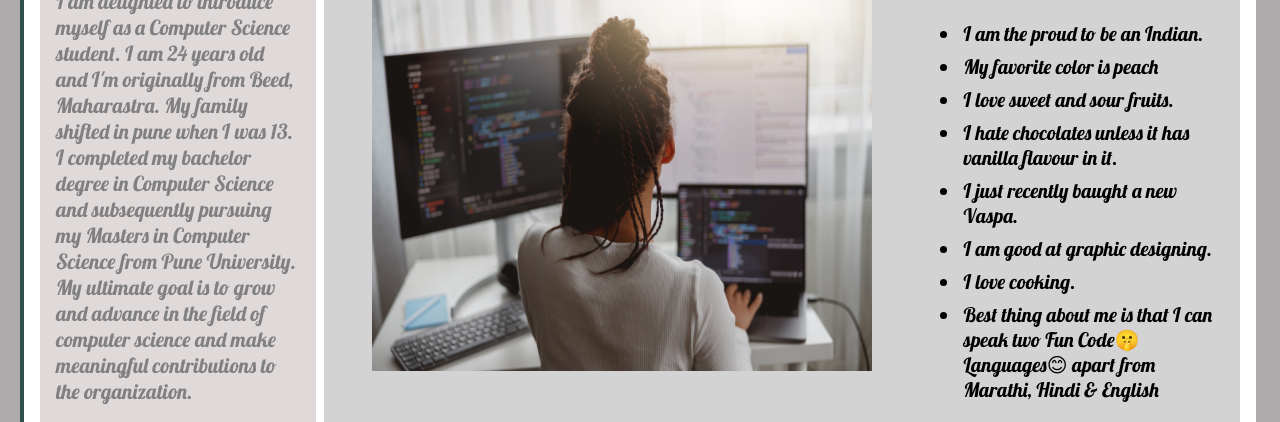
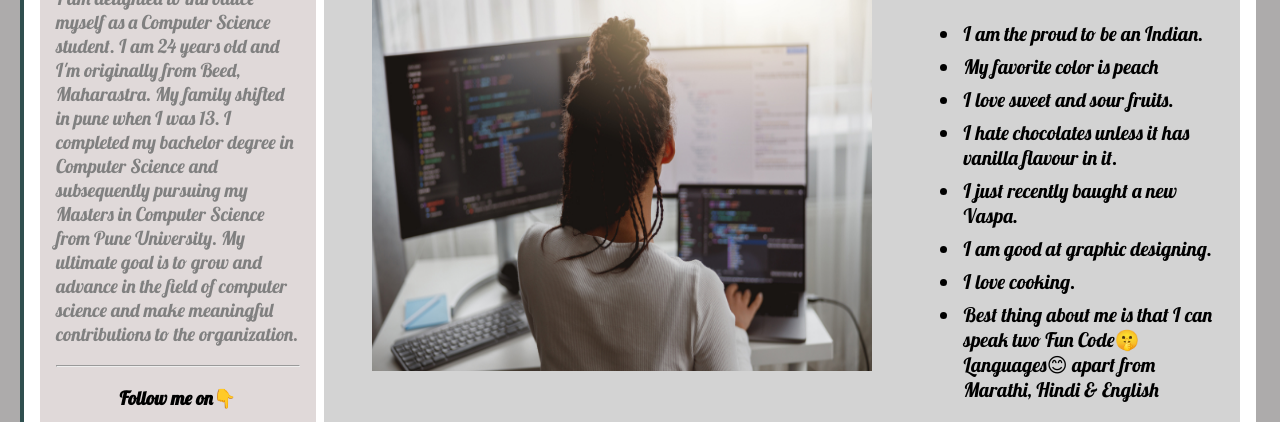
Before and after one commit to KiranPisal358/My-Portfolio, a plain HTML site: page index.html in a window 1280 px wide. Shown: the part 333-755 px from the top of the page. Drawn offline with Linux system fonts and the light colour scheme.

Commit message:
Update index.html

```diff
--- a/index.html
+++ b/index.html
@@ -87,7 +87,7 @@
 
         }
         .about>p{
-            font-size: 1.3rem;
+            font-size: 1.19rem;
             color: gray ;
         }
         .facts{
```
